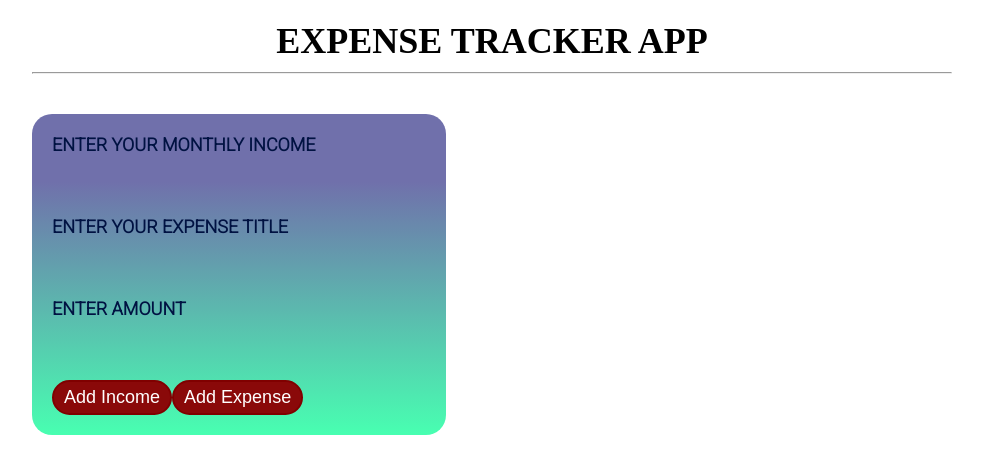
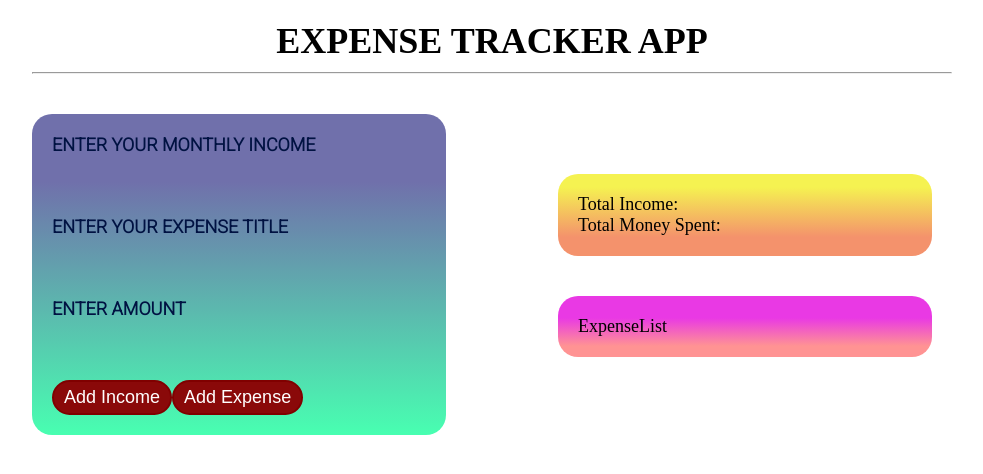
Before and after one commit to AshutoshKr1098/expense-tracker, a React (Create React App) app: page / in a window 1280 px wide. Shown: the top 474 px of the page, without its empty margins (148-1131 px from the left). Built offline with nearby package versions, Linux system fonts and the light colour scheme.

Commit message:
styled expense detail area

```diff
--- a/src/assets/style.css
+++ b/src/assets/style.css
@@ -11,7 +11,10 @@
   margin: 20px auto;
   padding: 0 20px;
 }
-
+.app_body {
+  display: flex;
+  justify-content: space-between;
+}
 .app h2 {
   text-align: center;
   text-transform: uppercase;
@@ -25,6 +28,12 @@
     rgba(112, 112, 171, 1) 21%,
     rgba(72, 255, 177, 1) 100%
   );
+  border-radius: 20px;
+  padding: 20px;
+  width: 45%;
+  margin-top: 40px;
+}
+.expensedetail {
   border-radius: 20px;
   padding: 20px;
   width: 45%;
@@ -55,3 +64,27 @@ button {
   background-color: rgb(138, 9, 9);
   cursor: pointer;
 }
+.income {
+  background: rgb(245, 242, 81);
+  background: linear-gradient(
+    180deg,
+    rgba(245, 242, 81, 1) 16%,
+    rgba(244, 146, 108, 1) 77%
+  );
+  border-radius: 20px;
+  padding: 20px;
+  width: 100%;
+  margin-top: 40px;
+}
+.expenselist {
+  background: rgb(233, 57, 228);
+  background: linear-gradient(
+    180deg,
+    rgba(233, 57, 228, 1) 36%,
+    rgba(255, 147, 147, 1) 82%
+  );
+  border-radius: 20px;
+  padding: 20px;
+  width: 100%;
+  margin-top: 40px;
+}
--- a/src/components/App.js
+++ b/src/components/App.js
@@ -1,5 +1,6 @@
 import React, { Component } from "react";
 import ExpenseForm from "./ExpenseForm";
+import ExpenseDetail from "./ExpenseDetail";
 import "../assets/style.css";
 class App extends Component {
   render() {
@@ -7,7 +8,10 @@ class App extends Component {
       <div className="app">
         <h2>Expense Tracker App</h2>
         <hr />
-        <ExpenseForm />
+        <div className="app_body">
+          <ExpenseForm />
+          <ExpenseDetail />
+        </div>
       </div>
     );
   }
--- /dev/null
+++ b/src/components/ExpenseDetail.js
@@ -0,0 +1,16 @@
+import React, { Component } from "react";
+import Income from "./Income";
+import ExpenseList from "./ExpenseList";
+class ExpenseDetail extends Component {
+  state = {};
+  render() {
+    return (
+      <div className="expensedetail">
+        <Income />
+        <ExpenseList />
+      </div>
+    );
+  }
+}
+
+export default ExpenseDetail;
--- /dev/null
+++ b/src/components/ExpenseList.js
@@ -0,0 +1,10 @@
+import React, { Component } from "react";
+import "../assets/style.css";
+class ExpenseList extends Component {
+  state = {};
+  render() {
+    return <div className="expenselist">ExpenseList</div>;
+  }
+}
+
+export default ExpenseList;
--- /dev/null
+++ b/src/components/Income.js
@@ -0,0 +1,20 @@
+import React, { Component } from "react";
+
+import "../assets/style.css";
+class Income extends Component {
+  state = {};
+  render() {
+    return (
+      <div className="income">
+        <div>
+          <p>Total Income:</p>
+        </div>
+        <div>
+          <p>Total Money Spent:</p>
+        </div>
+      </div>
+    );
+  }
+}
+
+export default Income;
```
